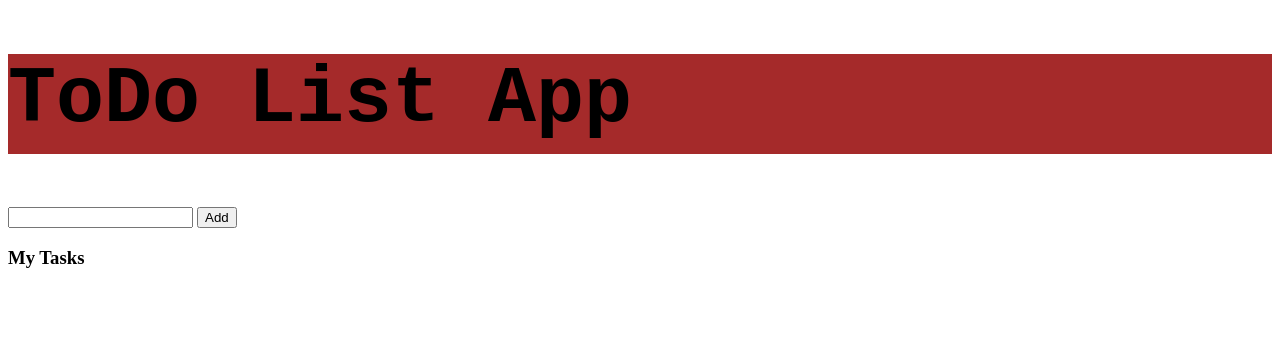
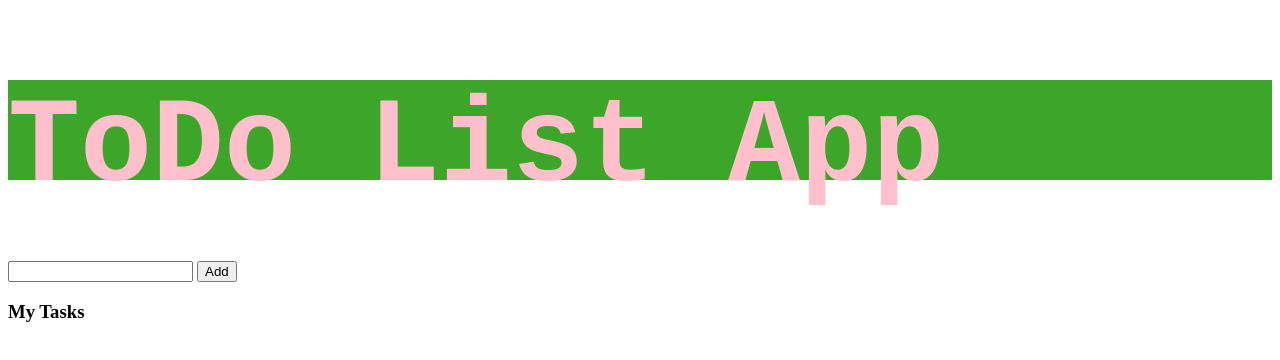
Before and after one commit to phillipkiku/todo-list-app, a plain HTML site: page index.html in a window 1280 px wide. Drawn offline with nearby package versions, Linux system fonts and the light colour scheme.

Commit message:
new commit

```diff
--- a/index.css
+++ b/index.css
@@ -1,8 +1,8 @@
 #head{
-    background-color: brown;
+    background-color: rgb(61, 165, 42);
     height: 100px;
-    color: black;
+    color: pink;
     font-family: 'Courier New', Courier, monospace;
-    font-size: 80px;
+    font-size: 120px;
     border: 1px solid color(srgb red green blue);
 }
```
